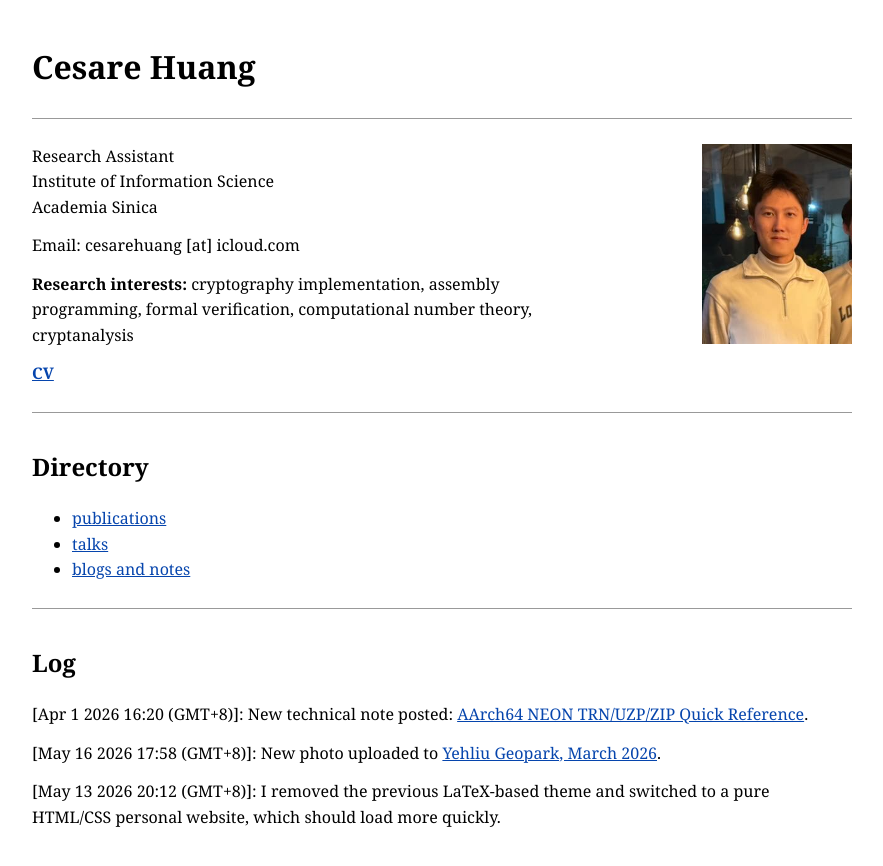
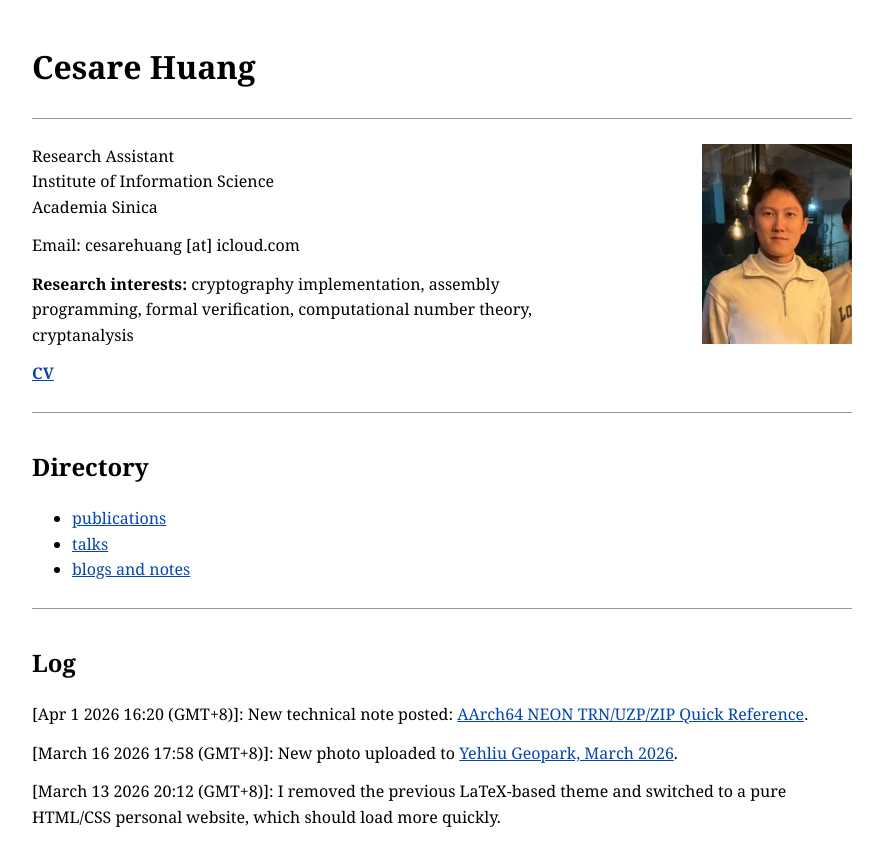
Before and after one commit to cheng-wei-huang0612/cheng-wei-huang0612.github.io, a Jekyll site: the page index.html, which Jekyll copies as it is, in a window 1280 px wide. Shown: the top 866 px of the page, without its empty margins (198-1081 px from the left). Built offline with Jekyll 4.4.1, drawn with Linux system fonts in a browser that asks for light colours.

Commit message:
Fix incorrect log dates

```diff
--- a/index.html
+++ b/index.html
@@ -54,10 +54,10 @@
 [Apr 1 2026 16:20 (GMT+8)]: New technical note posted: <a href="blogs/2026-04-01-neon-trn-uzp-zip.html">AArch64 NEON TRN/UZP/ZIP Quick Reference</a>.
 </p>
 <p>
-[May 16 2026 17:58 (GMT+8)]: New photo uploaded to <a href="blogs/Yehliu_march26.html">Yehliu Geopark, March 2026</a>.
+[March 16 2026 17:58 (GMT+8)]: New photo uploaded to <a href="blogs/Yehliu_march26.html">Yehliu Geopark, March 2026</a>.
 </p>
 <p>
-[May 13 2026 20:12 (GMT+8)]: I removed the previous LaTeX-based theme and switched to a pure HTML/CSS personal website, which should load more quickly.
+[March 13 2026 20:12 (GMT+8)]: I removed the previous LaTeX-based theme and switched to a pure HTML/CSS personal website, which should load more quickly.
 </p>
 
 
```
